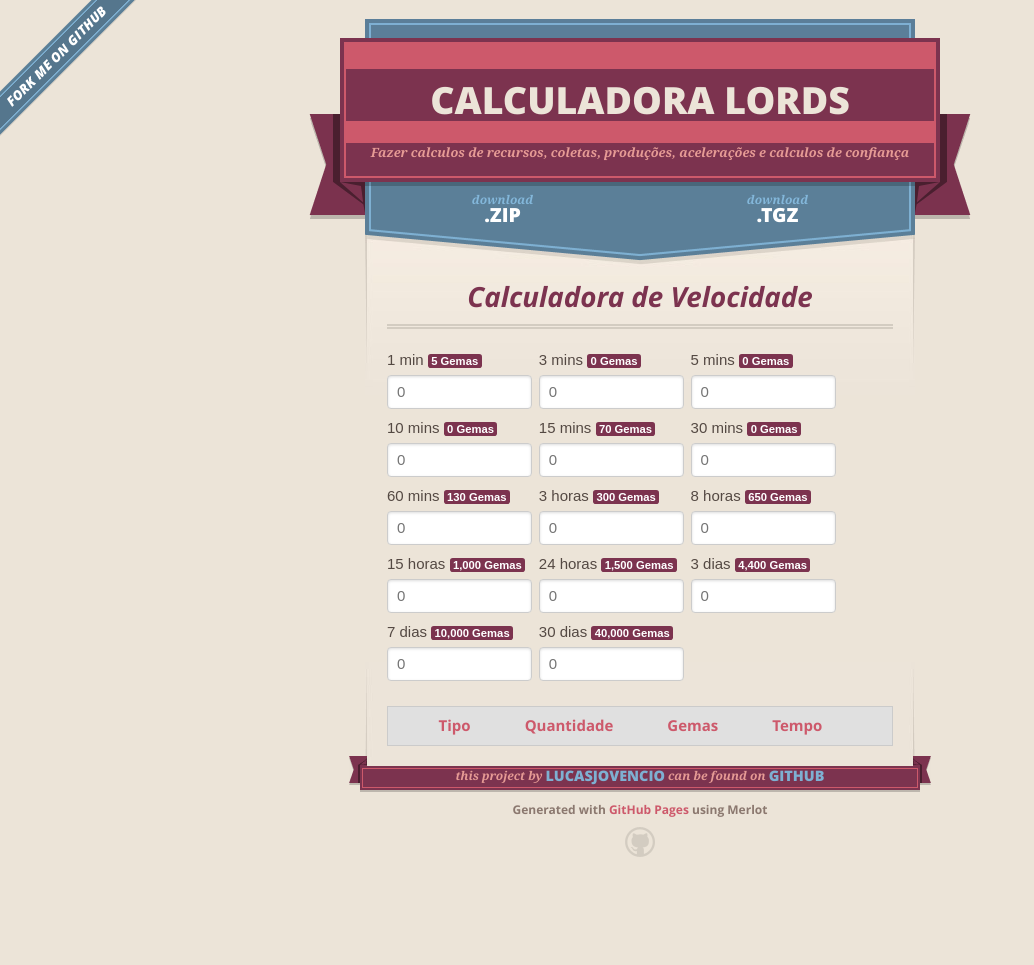
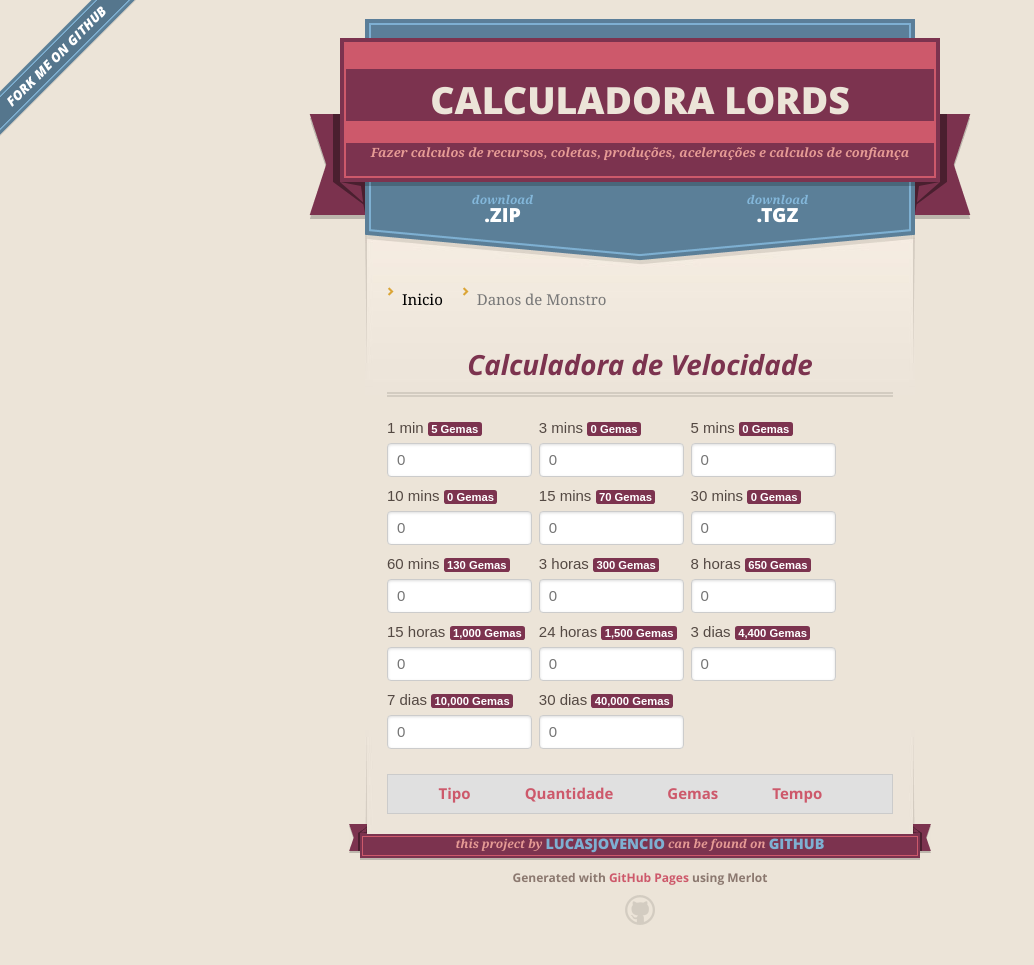
Before and after one commit to lucasjovencio/lordesmobile, a Jekyll site: the page built from index.md, in a window 1280 px wide. Shown: the whole page, without its empty margins (0-1034 px from the left). Built offline with Jekyll 4.4.1, drawn with Linux system fonts in a browser that asks for light colours; nearby versions of some CDN libraries; before the commit the page ends 900 px from its top, so only the background shows below that.

Commit message:
Update default.html

```diff
--- a/_layouts/default.html
+++ b/_layouts/default.html
@@ -56,6 +56,13 @@
 
 
       <section id="main_content">
+        <div class="pure-menu pure-menu-horizontal">
+            <ul class="pure-menu-list">
+                <li class="pure-menu-item pure-menu-selected"><a href="{{ "/" | absolute_url }}" class="pure-menu-link">Inicio</a></li>
+                <li class="pure-menu-item"><a href="{{ "/caca-monstro" | absolute_url }}" class="pure-menu-link">Danos de Monstro</a></li>
+            </ul>
+        </div>
+
         {{ content }}
       </section>
 
```
